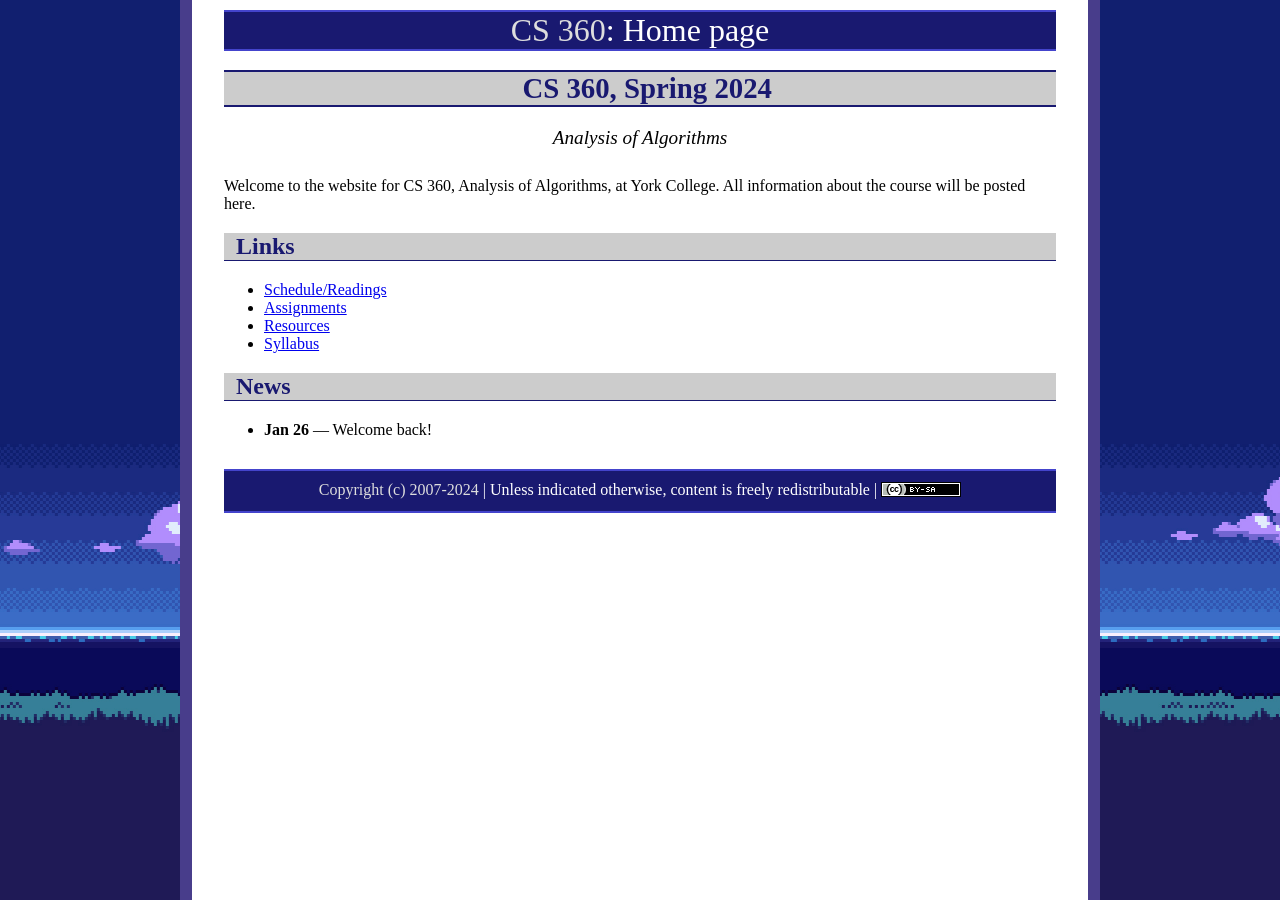
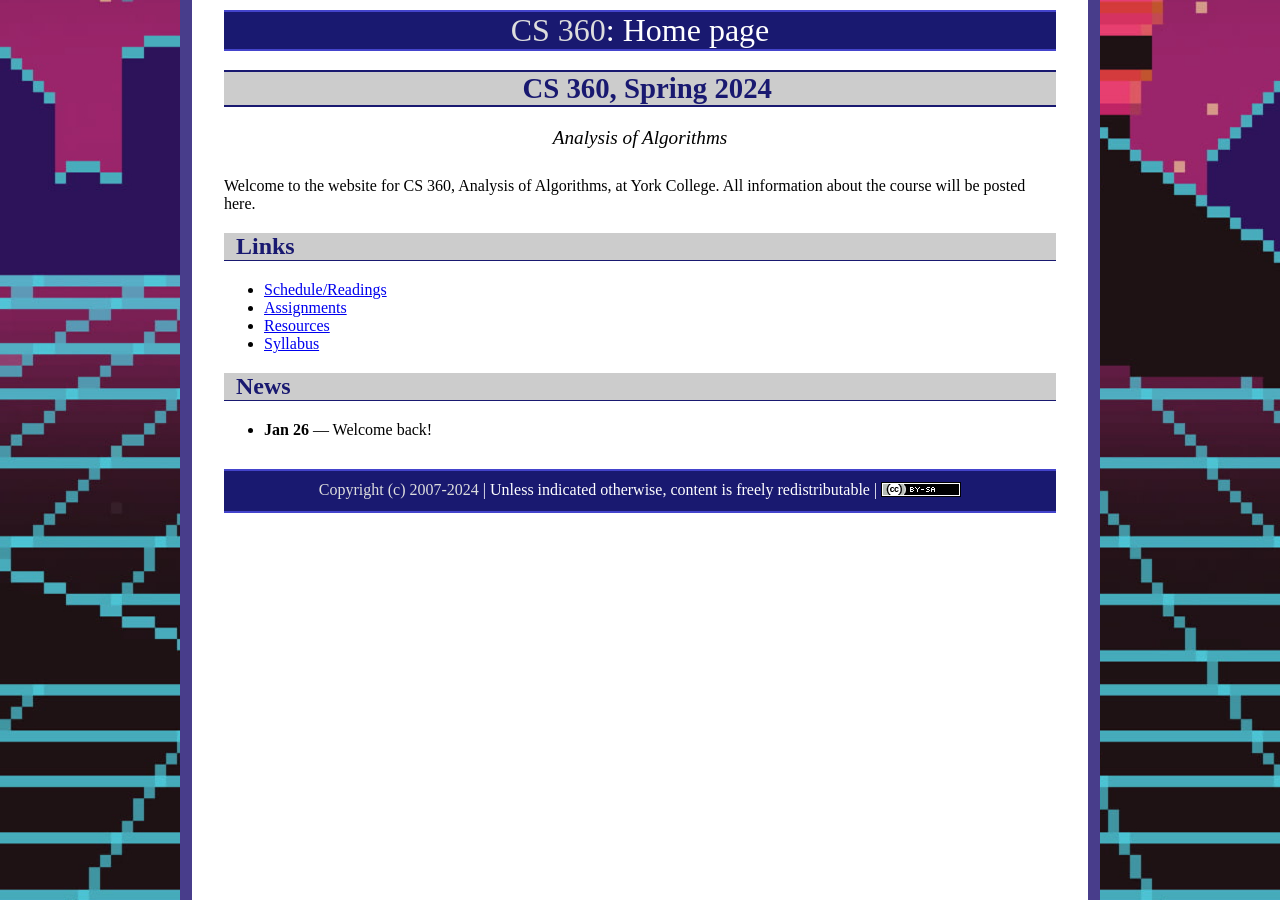
Before and after one commit to ycpcs/cs360-spring2024, a Jekyll site: the page built from index.md, in a window 1280 px wide. Built offline with Jekyll 4.4.1, drawn with Linux system fonts in a browser that asks for light colours.

Commit message:
add new background
add new background

```diff
--- a/_layouts/default.html
+++ b/_layouts/default.html
@@ -6,7 +6,7 @@
 		<link rel="stylesheet" type="text/css" href="{{site.baseurl}}/css/site.css">
 		<link rel="stylesheet" type="text/css" href="{{site.baseurl}}/css/syntax.css">
 	</head>
-	<body style="background-image: url({{site.baseurl}}/img/background2.jpg);">
+	<body style="background-image: url({{site.baseurl}}/img/background3.jpg);">
 		<div id="back"></div>
 		<div id="content">
 			<div id="header"><a href="{{site.baseurl}}/">{{site.coursename}}</a>: {{page.title}}</div>
--- a/_layouts/schedule.html
+++ b/_layouts/schedule.html
@@ -11,7 +11,7 @@
 		<script type="text/javascript" src="{{site.baseurl}}/js/AACONFIG-scheduleInfo.js"></script>
 		<script type="text/javascript" src="{{site.baseurl}}/js/calendarGenerator.js"></script>
 	</head>
-	<body style="background-image: url({{site.baseurl}}/img/background2.jpg);">
+	<body style="background-image: url({{site.baseurl}}/img/background3.jpg);">
 		<div id="back"></div>
 		<div id="content">
 			<div id="header"><a href="{{site.baseurl}}/">{{site.coursename}}</a>: {{page.title}}</div>
```
Also changed, not shown: img/background3.jpg (added).
